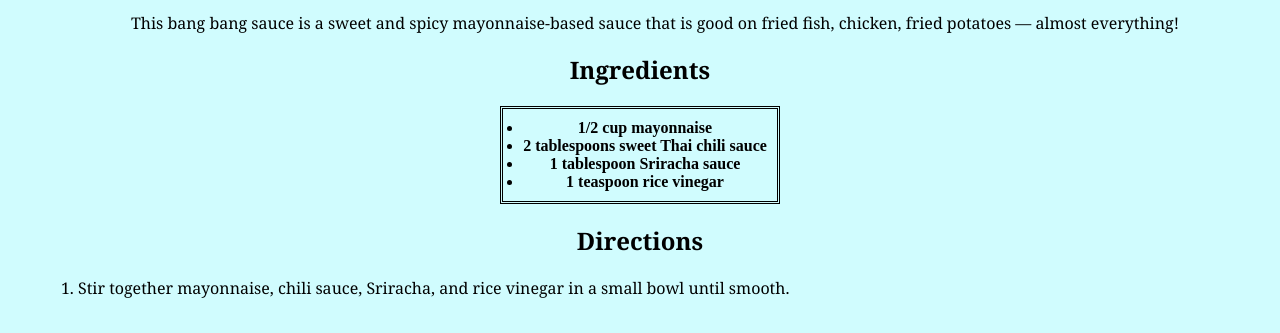
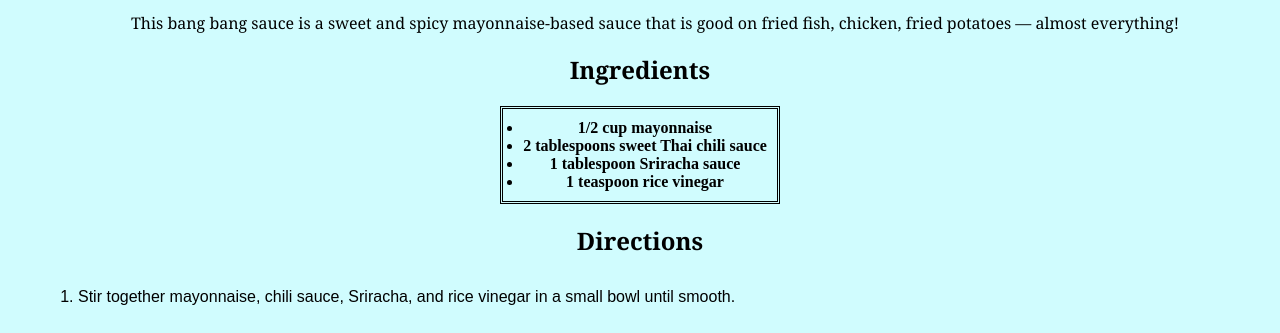
Before and after one commit to Free-Dobby/odin-recipes, a plain HTML site: page recipes/Sauce.html in a window 1280 px wide. Shown: the part 525-858 px from the top of the page. Drawn offline with Linux system fonts and the light colour scheme.

Commit message:
changed line height,font family for ol

```diff
--- a/recipes/style2.css
+++ b/recipes/style2.css
@@ -38,5 +38,7 @@ p{
 }
 ol{
     margin-left:30px;
-    font-family:Georgia, 'Times New Roman', Times, serif;
+    font-family:sans-serif,Arial, Helvetica, sans-serif;
+    line-height:40px;
+
 }
```
